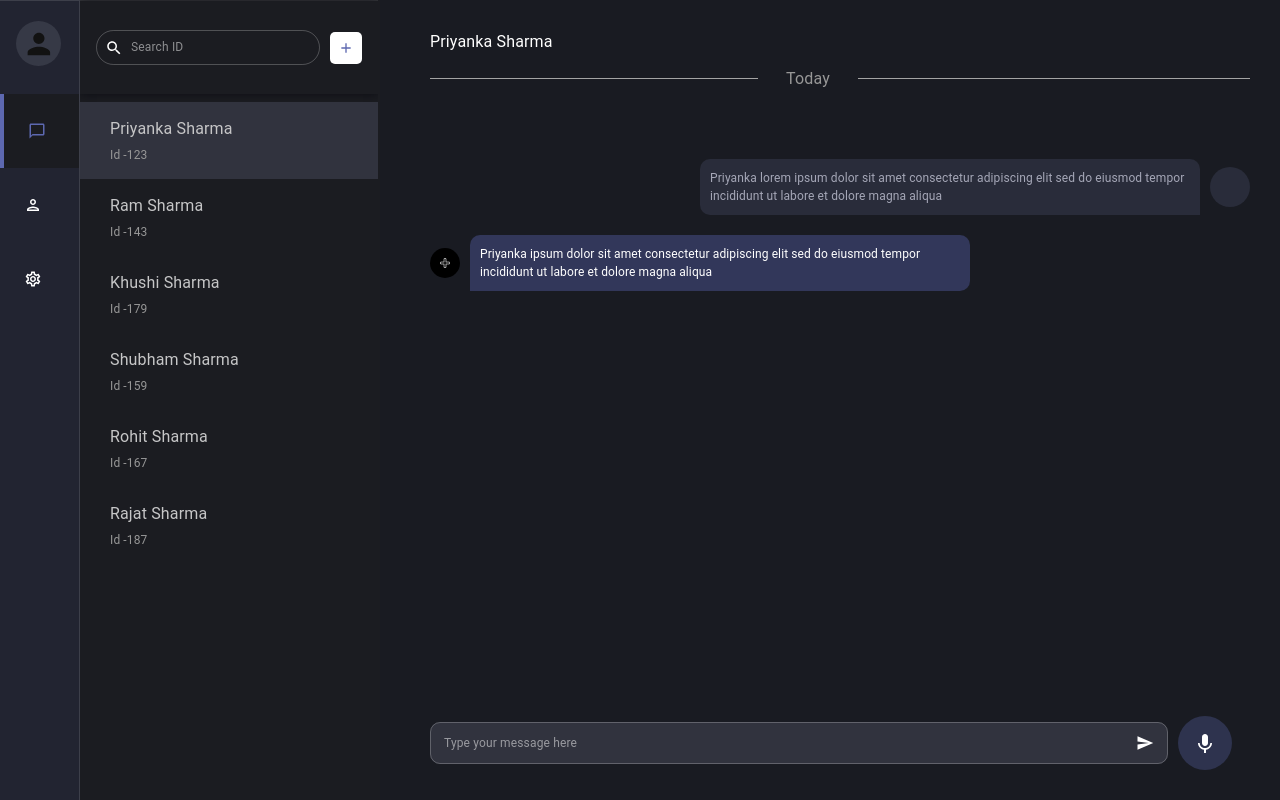
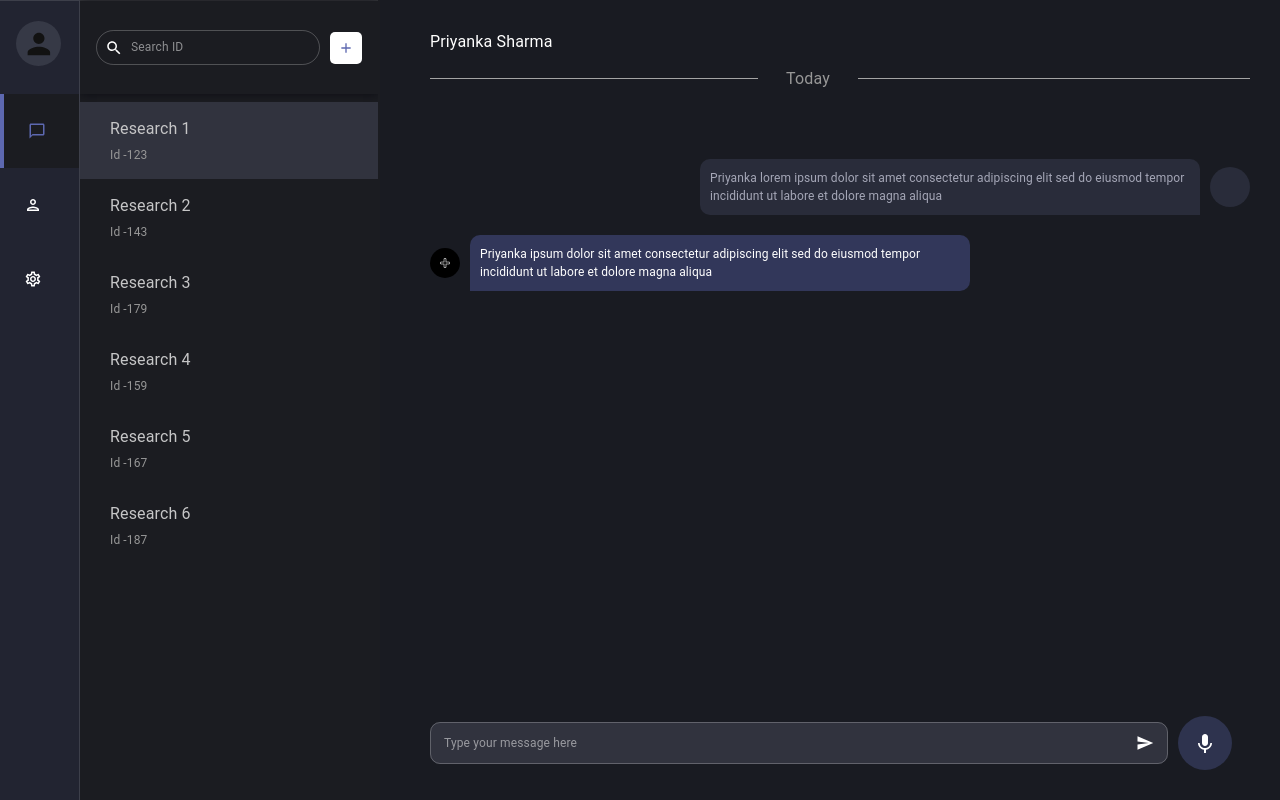
Before and after one commit to NidhiSharma63/Dr.-Met-assignment, a React (Create React App) app: page / in a window 1280 px wide. Built offline with nearby package versions, Linux system fonts and the light colour scheme.

Commit message:
search functionality added for research paper

```diff
--- a/src/Provider/AppProvider.jsx
+++ b/src/Provider/AppProvider.jsx
@@ -9,7 +9,7 @@ const AppContext = createContext({
 
 const AppProvider = ({ children }) => {
   const [selectedComponent, setSelectedComponent] = useState(UserData[0]);
-  const [userComponentIsGettingDisplayed, setUserComponentIsGettingDisplayed] = useState(true);
+  const [userComponentIsGettingDisplayed, setUserComponentIsGettingDisplayed] = useState(false);
   const value = {
     selectedComponent,
     setSelectedComponent,
--- a/src/component/SideBar.jsx
+++ b/src/component/SideBar.jsx
@@ -50,8 +50,11 @@ export default function SideBar() {
       setSelectedComponent(selectedUser);
     } else {
       const selectedPaper = ResearchData.find(
-        (paper) => paper.name.includes(autoCompleteValue) || paper.id.includes(autoCompleteValue)
+        (paper) =>
+          paper.name.toLocaleLowerCase().includes(autoCompleteValue.toLocaleLowerCase()) ||
+          paper.id.toLocaleLowerCase().includes(autoCompleteValue)
       );
+      setSelectedComponent(selectedPaper);
     }
   };
   const handleKeyPress = (event) => {
```
